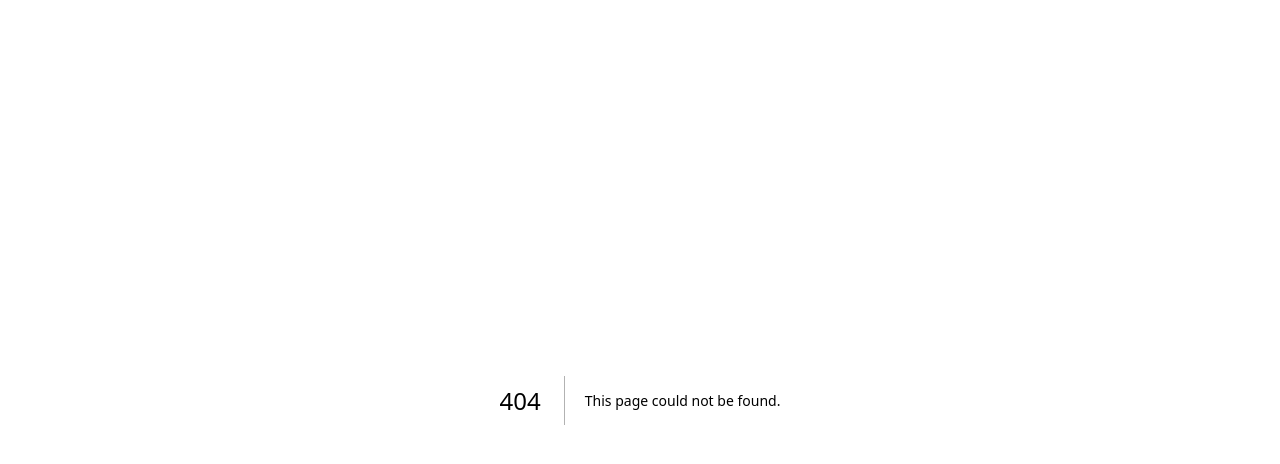
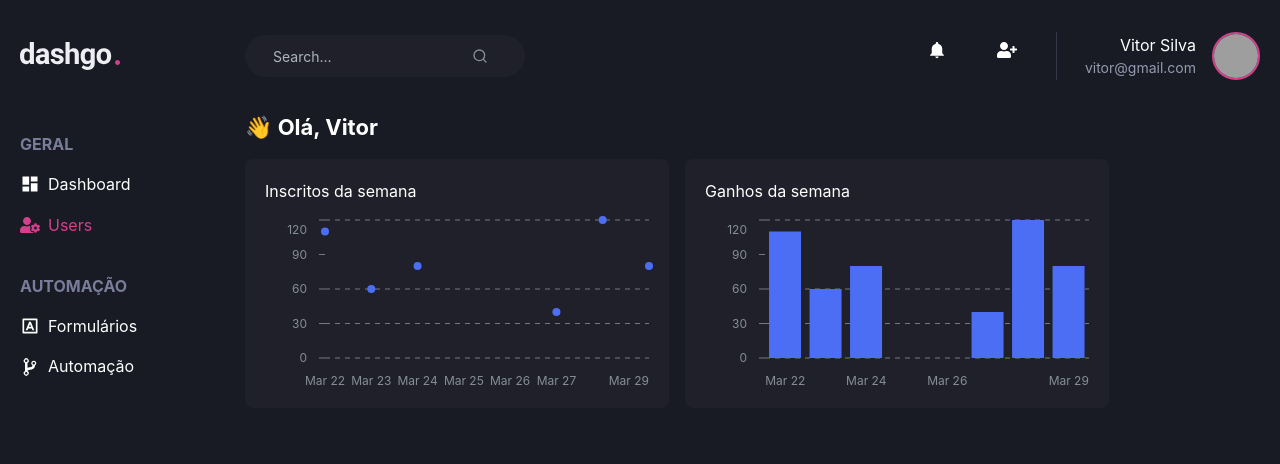
Before and after one commit to VitorProgram/Dash.go, a Next.js app: page /dashboard/dash in a window 1280 px wide. Before the commit this address had no page. Shown: the top 464 px of the page. Built offline with nearby package versions, Linux system fonts and the light colour scheme; no server answers; sample sign-in values are in the browser's storage; grey boxes are pictures that could not be loaded.

Commit message:
feat: create Dashboards page and create your style

```diff
--- /dev/null
+++ b/lib/data.ts
@@ -0,0 +1,34 @@
+export const data = [
+  {
+    date: 'Mar 22',
+    Apples: 110,
+  },
+  {
+    date: 'Mar 23',
+    Apples: 60,
+  },
+  {
+    date: 'Mar 24',
+    Apples: 80,
+  },
+  {
+    date: 'Mar 25',
+    Apples: null,
+  },
+  {
+    date: 'Mar 26',
+    Apples: null,
+  },
+  {
+    date: 'Mar 27',
+    Apples: 40,
+  },
+  {
+    date: 'Mar 28',
+    Apples: 120,
+  },
+  {
+    date: 'Mar 29',
+    Apples: 80,
+  },
+];
--- a/package.json
+++ b/package.json
@@ -9,6 +9,7 @@
     "lint": "next lint"
   },
   "dependencies": {
+    "@mantine/charts": "^7.16.0",
     "@mantine/core": "^7.15.3",
     "@mantine/hooks": "^7.15.3",
     "@mantine/notifications": "^7.16.0",
@@ -20,6 +21,7 @@
     "react": "^19.0.0",
     "react-dom": "^19.0.0",
     "react-icons": "^5.4.0",
+    "recharts": "2",
     "styled-components": "^6.1.14"
   },
   "devDependencies": {
--- /dev/null
+++ b/src/app/dashboard/dash/page.tsx
@@ -0,0 +1,9 @@
+import Dashboards from "@/components/Dashboards";
+
+const Dash = () => {
+    return (
+        <Dashboards />
+    );
+}
+
+export default Dash;
--- a/src/app/layout.tsx
+++ b/src/app/layout.tsx
@@ -4,6 +4,7 @@ import { Geist, Geist_Mono } from "next/font/google";
 // Mantine UI
 import '@mantine/core/styles.css';
 import { MantineProvider } from "@mantine/core";
+import '@mantine/charts/styles.css';
 import '@mantine/notifications/styles.css';
 
 // Styled
--- /dev/null
+++ b/src/components/Dashboards/index.tsx
@@ -0,0 +1,42 @@
+import theme from "@/styles/theme";
+import { AreaChart, BarChart } from "@mantine/charts";
+import { Flex, Stack, Text, Title } from "@mantine/core";
+import { data } from "../../../lib/data";
+
+const Dashboards = () => {
+    return (
+        <Stack>
+            <Title order={3}>👋 Olá, Vitor</Title>
+
+            <Flex gap={16}>
+                <Stack p={20} w="100%" maw={424} h={249} bg={theme.colors.bgTwo} style={{borderRadius: "8px"}}>
+                    <Text>Inscritos da semana</Text>
+
+                    <AreaChart
+                        w="100%"
+                        h="100%"
+                        data={data}
+                        dataKey="date"
+                        series={[{ name: 'Apples', color: 'indigo.6' }]}
+                        curveType="linear"
+                        connectNulls={true}
+                    />
+                </Stack>
+
+                <Stack p={20} w="100%" maw={424} h={249} bg={theme.colors.bgTwo} style={{borderRadius: "8px"}}>
+                    <Text>Ganhos da semana</Text>
+                    <BarChart
+                        w="100%"
+                        h="100%"
+                        data={data}
+                        dataKey="date"
+                        series={[{ name: 'Apples', color: 'indigo.6' }]}
+                        tickLine="y"
+                    />
+                </Stack>
+            </Flex>
+        </Stack>
+    );
+}
+
+export default Dashboards;
--- a/src/styles/global/global.tsx
+++ b/src/styles/global/global.tsx
@@ -16,6 +16,7 @@ const Global = createGlobalStyle`
     body {
         background: var(--bg);
         color: var(--white);
+        padding: 0 16px;
     }
 `
 
```
Also changed, not shown: src/app/dashboard/users/page.tsx (added, +9 -0 lines), 1 other file (tests, documents, lock files or other folders).
